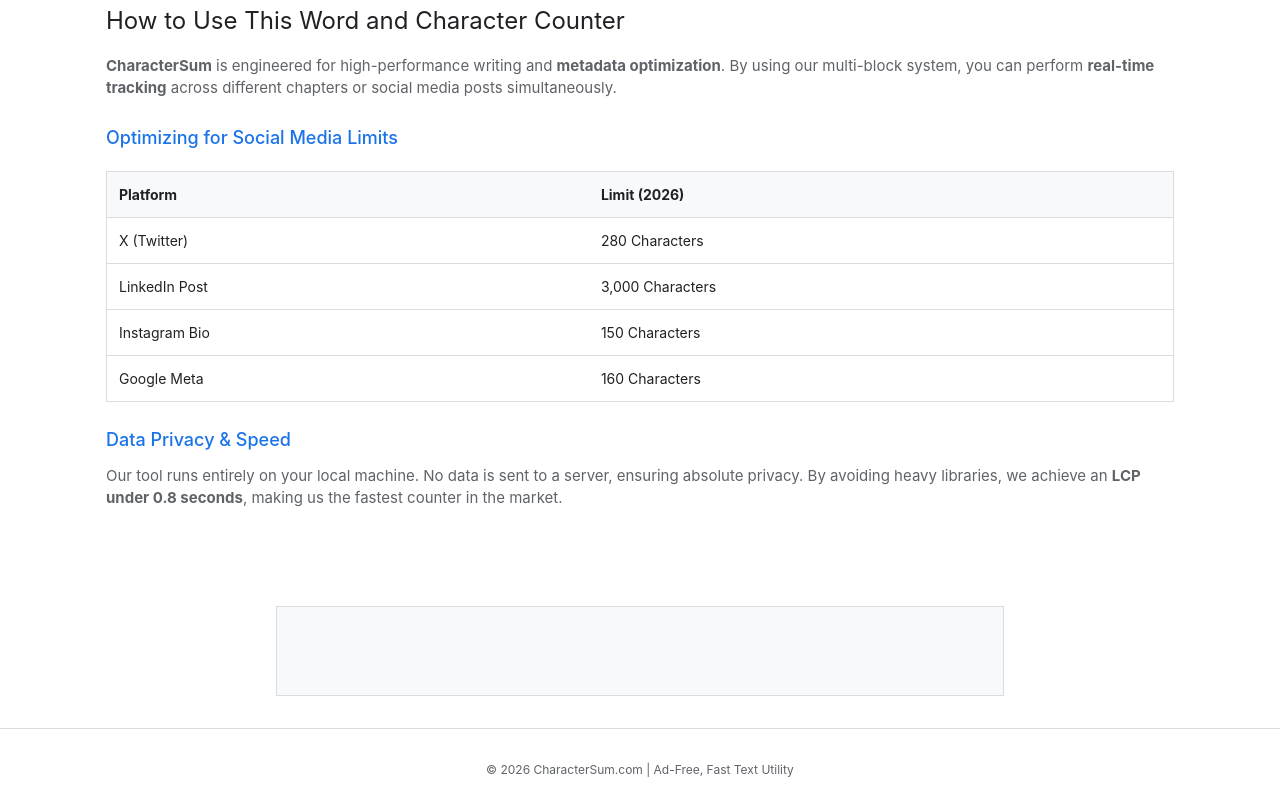
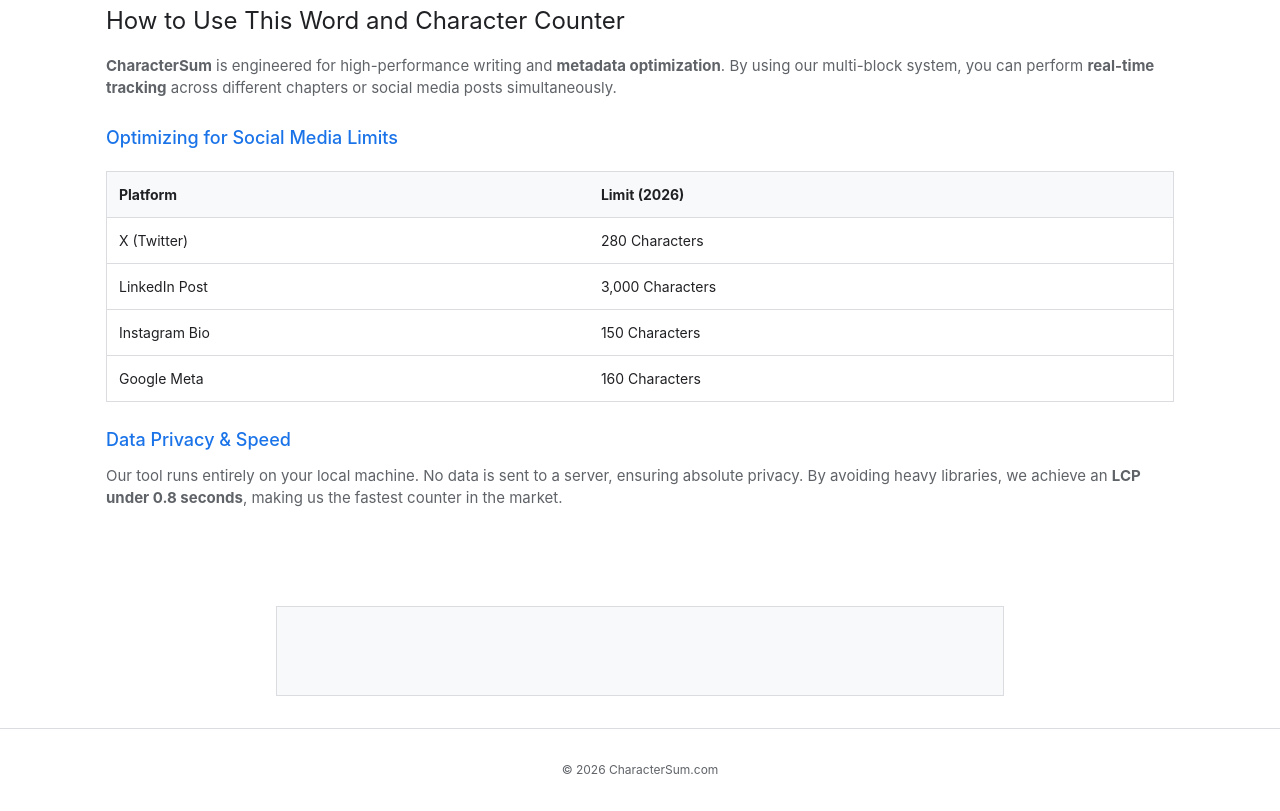
Before and after one commit to Atulscript/charactersum, a website: page index.html in a window 1280 px wide. Shown: the part 942-1753 px from the top of the page. Drawn offline with Linux system fonts and the light colour scheme.

Commit message:
UI: Removed 'Ad-Free' claim from footer

```diff
--- a/index.html
+++ b/index.html
@@ -415,7 +415,7 @@
 
     <footer>
         <div class="container" id="ui-footer">
-            &copy; 2026 CharacterSum.com | Ad-Free, Fast Text Utility
+            &copy; 2026 CharacterSum.com
         </div>
     </footer>
 
```
